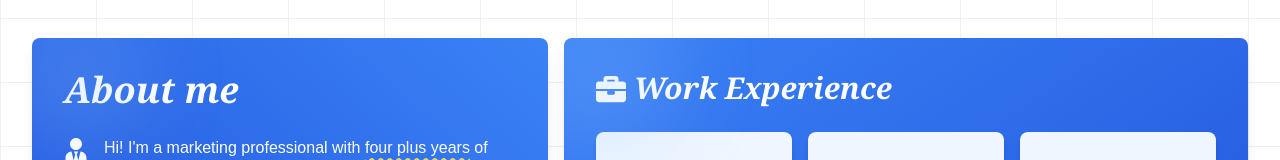
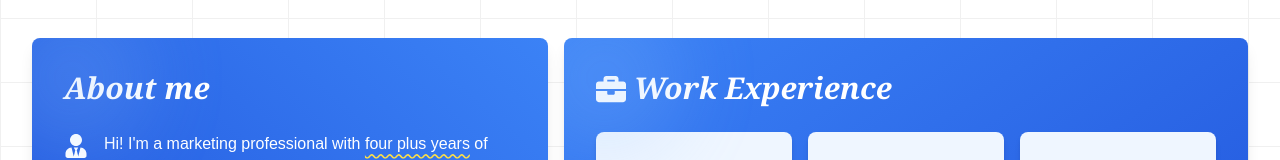
Before and after one commit to Nico-Dominguez/Nico-Dominguez-Porfolio, a React (Vite) app: page / in a window 1280 px wide. Shown: the part 558-718 px from the top of the page. Built offline with nearby package versions, Linux system fonts and the light colour scheme.

Commit message:
fixed font-size for About me title

```diff
--- a/src/components/home/About.jsx
+++ b/src/components/home/About.jsx
@@ -32,7 +32,7 @@ const About = () => {
       animate="visible"
     >
       <motion.h1
-        className="font-serif italic text-4xl font-bold mb-6 text-white"
+        className="font-serif italic text-3xl font-bold mb-6 text-white"
         variants={childVariants}
       >
         About me
```
